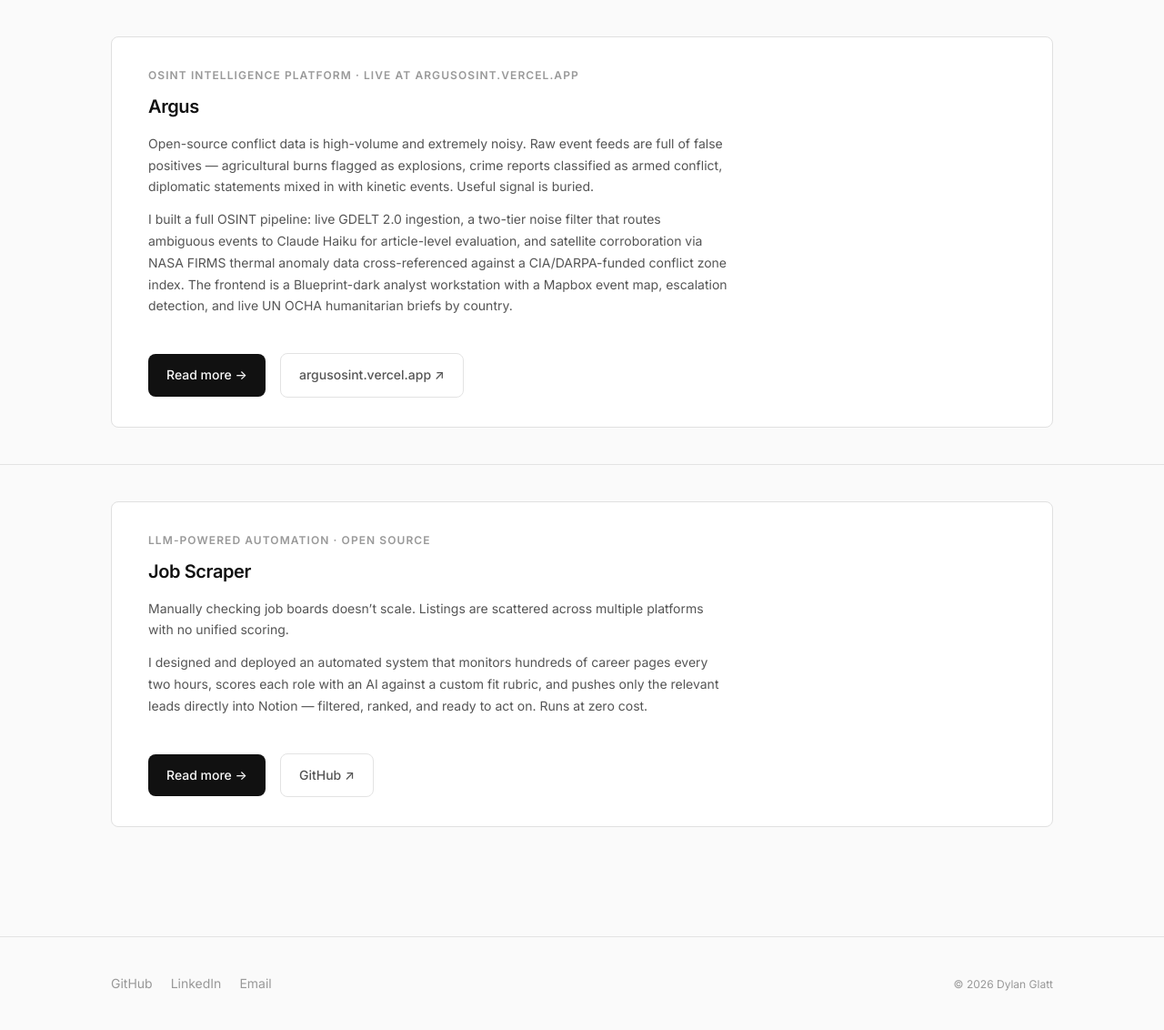
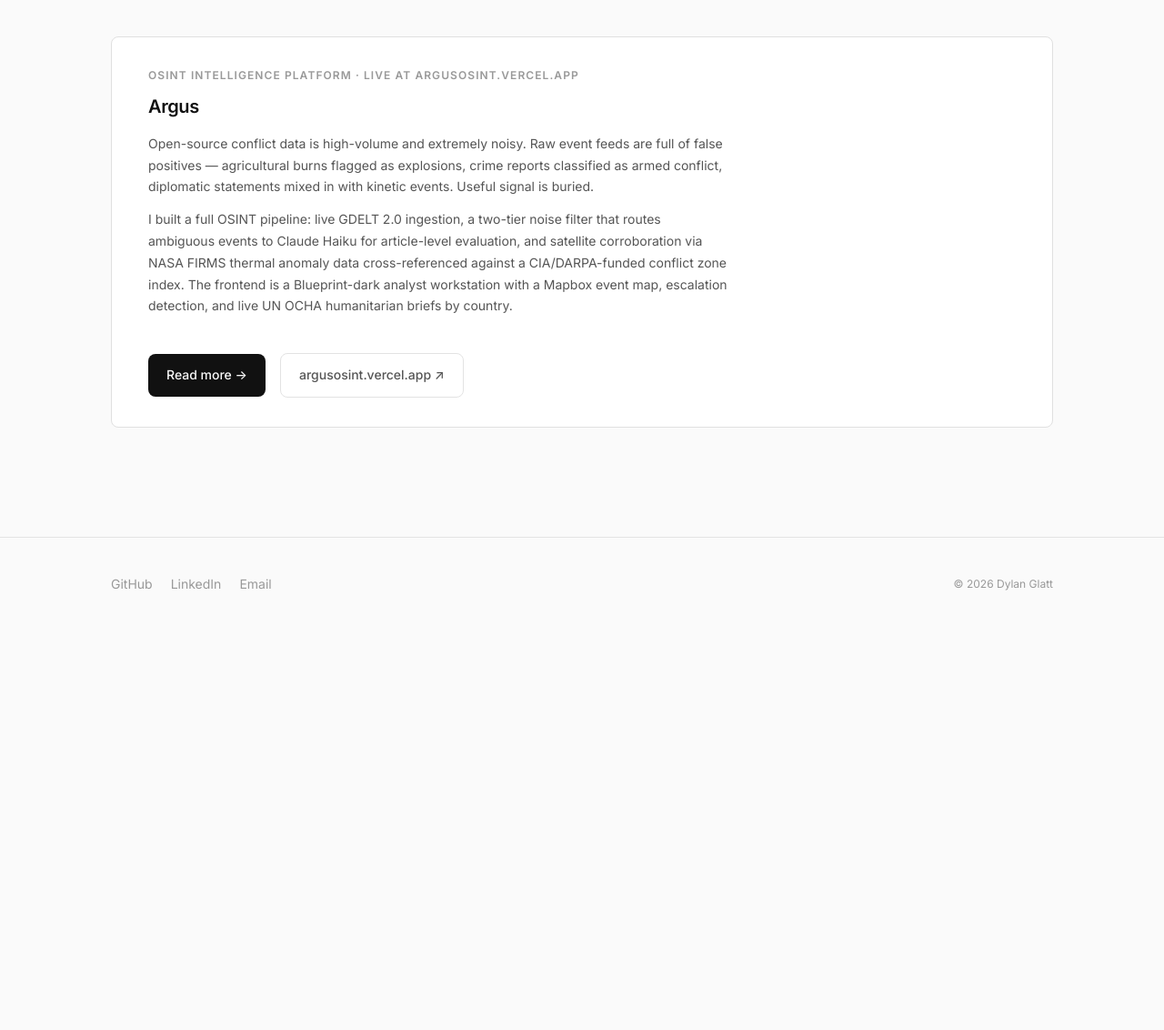
Before and after one commit to dylanglatt/dylanglatt.com, a Flask app: page /work in a window 1280 px wide. Shown: the part 643-1775 px from the top of the page at 91% size. After the commit the page ends 1292 px from the top, so only its background shows below. Run offline with Flask 3, Linux system fonts and the light colour scheme.

Commit message:
Remove Job Scraper from /work; center homepage project cards to 2-col grid

```diff
--- a/static/css/main.css
+++ b/static/css/main.css
@@ -431,16 +431,11 @@ ul { list-style: none; }
 /* ── Case study cards ─────────────────────────────────────────────────────── */
 .case-studies {
   display: grid;
-  grid-template-columns: repeat(3, 1fr);
+  grid-template-columns: repeat(2, 1fr);
   gap: var(--sp-5);
 }
 
-/* Tablet: 2-up */
-@media (max-width: 900px) {
-  .case-studies {
-    grid-template-columns: repeat(2, 1fr);
-  }
-}
+/* Tablet: keep 2-up (matches default) — collapse to 1 on narrow */
 
 /* Phone: single column */
 @media (max-width: 600px) {
--- a/templates/work.html
+++ b/templates/work.html
@@ -61,27 +61,4 @@
   </div>
 </section>
 
-<!-- ── Job Scraper ────────────────────────────────────────────────────────── -->
-<section class="section">
-  <div class="container">
-    <div class="case-card case-card--full">
-      <p class="case-card-label">LLM-powered automation &middot; Open source</p>
-      <h2 class="case-card-title"><a href="{{ url_for('work_job_scanner') }}" style="color: inherit;">Job Scraper</a></h2>
-      <p class="case-card-problem">
-        Manually checking job boards doesn&rsquo;t scale. Listings are scattered across multiple platforms
-        with no unified scoring.
-      </p>
-      <p class="case-card-action">
-        I designed and deployed an automated system that monitors hundreds of career pages every two hours,
-        scores each role with an AI against a custom fit rubric, and pushes only the relevant leads
-        directly into Notion&nbsp;&mdash; filtered, ranked, and ready to act on. Runs at zero cost.
-      </p>
-      <div class="case-card-footer">
-        <a href="{{ url_for('work_job_scanner') }}" class="btn btn-primary">Read more &rarr;</a>
-        <a href="https://github.com/dylanglatt/job-scraper" target="_blank" rel="noopener" class="btn btn-secondary">GitHub &nearr;</a>
-      </div>
-    </div>
-  </div>
-</section>
-
 {% endblock %}
```
